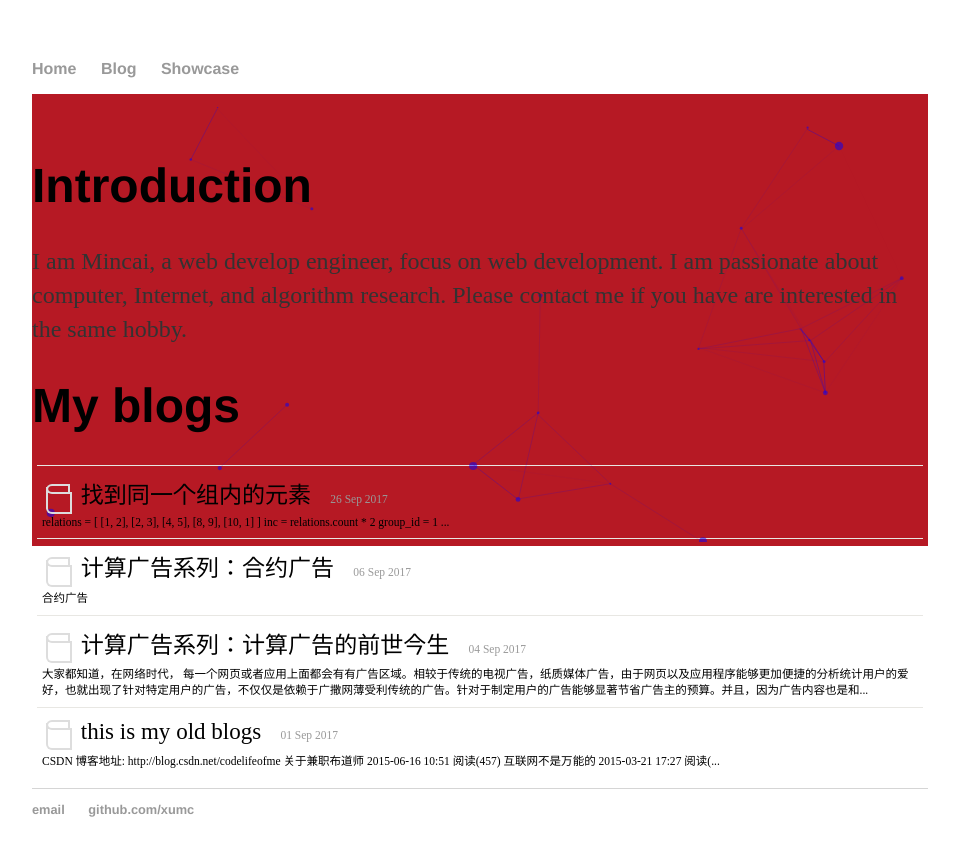
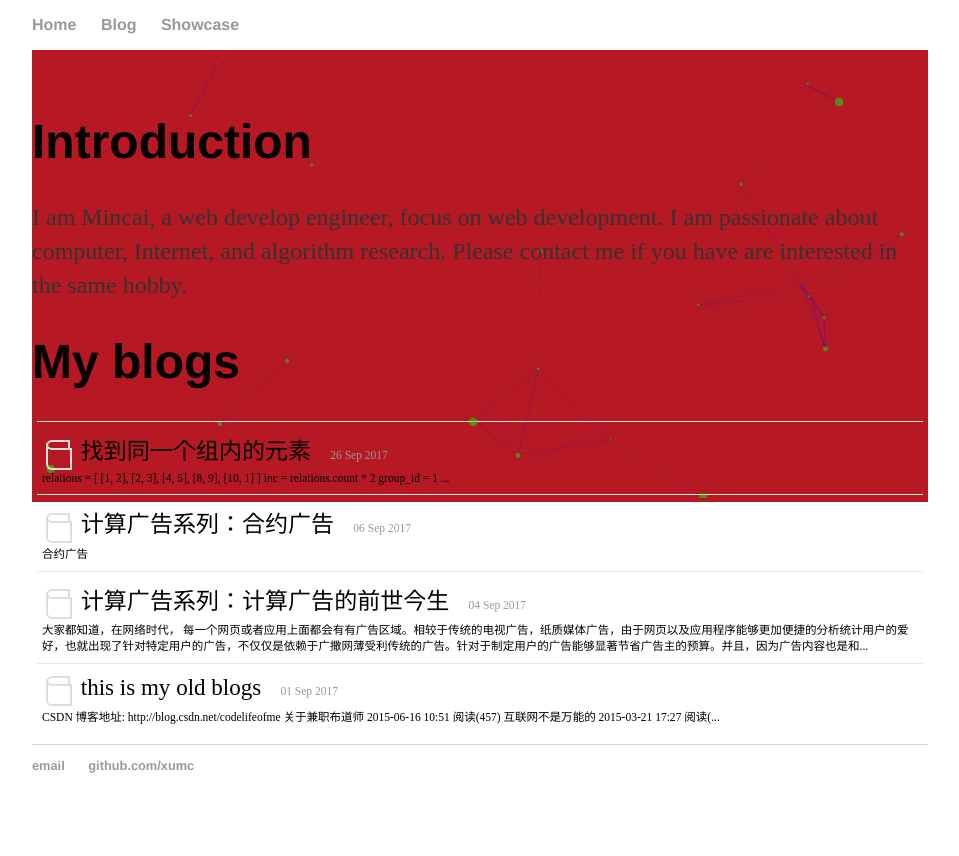
Before and after one commit to xumc/xumc.github.io, a Jekyll site: the page built from index.html, in a window 1280 px wide. Shown: the top 856 px of the page, without its empty margins (160-1119 px from the left). Built offline with Jekyll 4.4.1, drawn with Linux system fonts in a browser that asks for light colours; the list of posts is cut into pages by our own code.

Commit message:
add background animation

```diff
--- a/css/main.css
+++ b/css/main.css
@@ -1,5 +1,5 @@
 body {
-    margin: 60px auto;
+    margin: 0px auto;
     width: 70%;
 }
 nav ul, footer ul {
--- a/js/app.js
+++ b/js/app.js
@@ -23,7 +23,7 @@ particlesJS('particles-js',
         }
       },
       "color": {
-        "value": "#0000FF"
+        "value": "#00FF00"
       },
       "shape": {
         "type": "circle",
```
